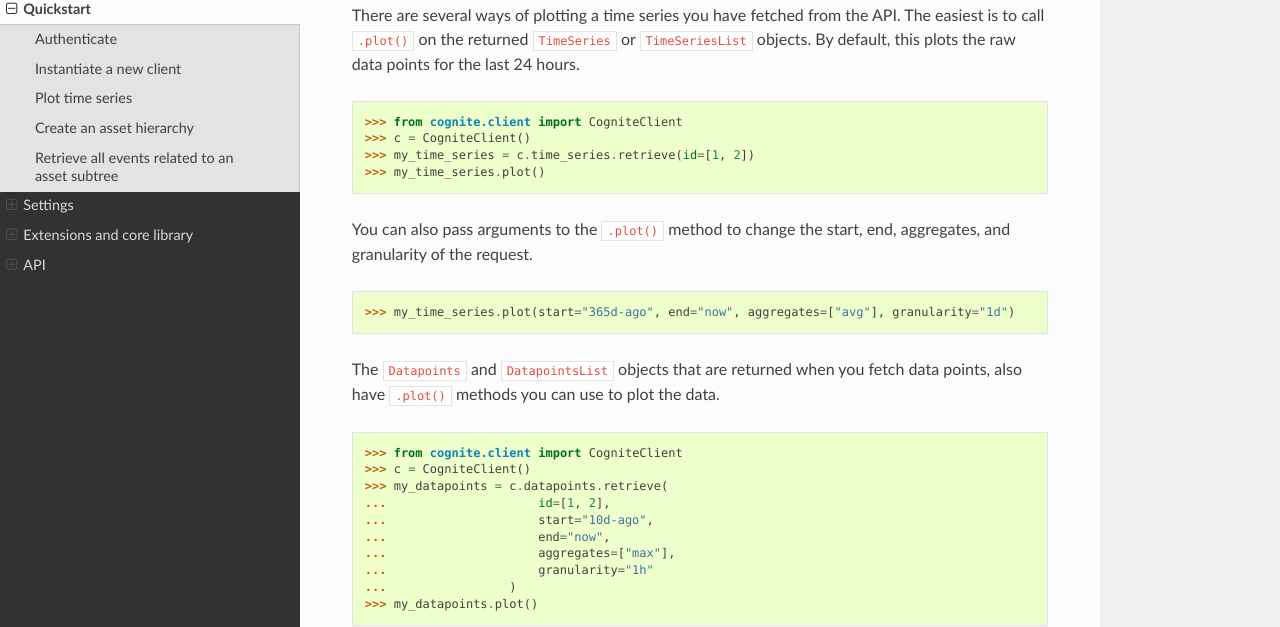
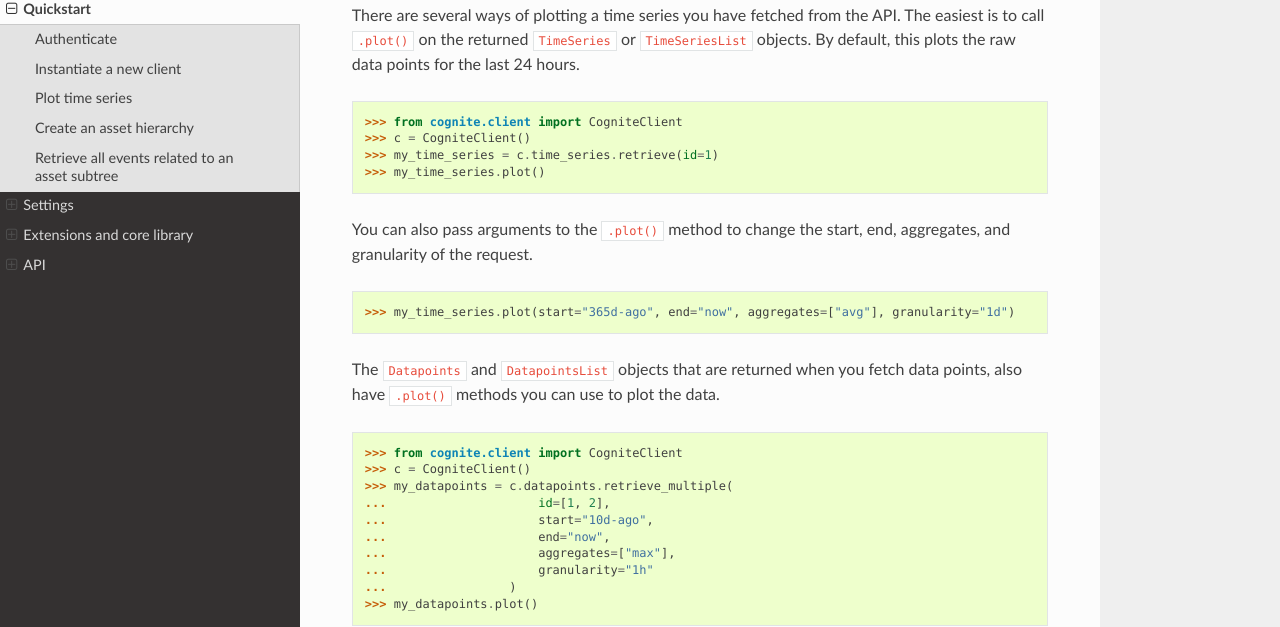
Before and after one commit to cognitedata/cognite-sdk-python, a Sphinx documentation site: the page built from docs/source/cognite.rst, in a window 1280 px wide and 900 px high, scrolled down 704 px. Shown: the part 112-739 px from the top of the window. Built offline with Sphinx 7.4.7 and the Read the Docs theme 2.0.0, drawn with Linux system fonts in a browser that asks for light colours.

Commit message:
Fix example in docs (#398)

```diff
--- a/docs/source/cognite.rst
+++ b/docs/source/cognite.rst
@@ -38,7 +38,7 @@ data points for the last 24 hours.
 
     >>> from cognite.client import CogniteClient
     >>> c = CogniteClient()
-    >>> my_time_series = c.time_series.retrieve(id=[1, 2])
+    >>> my_time_series = c.time_series.retrieve(id=1)
     >>> my_time_series.plot()
 
 You can also pass arguments to the :code:`.plot()` method to change the start, end, aggregates, and granularity of the
@@ -55,7 +55,7 @@ methods you can use to plot the data.
 
     >>> from cognite.client import CogniteClient
     >>> c = CogniteClient()
-    >>> my_datapoints = c.datapoints.retrieve(
+    >>> my_datapoints = c.datapoints.retrieve_multiple(
     ...                     id=[1, 2],
     ...                     start="10d-ago",
     ...                     end="now",
```
